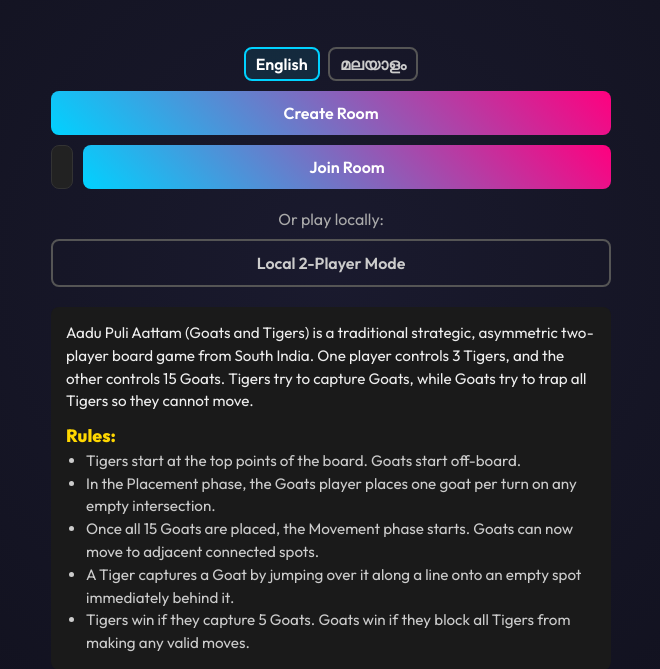
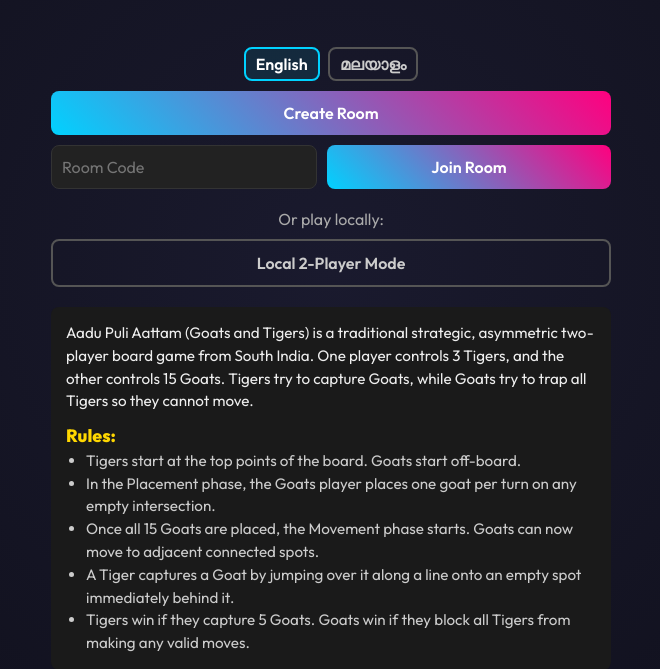
Before and after one commit to o-meiuqer-o/tinygames, a website: page public/aadu-puli-aattam.html in a window 1280 px wide. Shown: the part 131-800 px from the top of the page, without its empty margins (309-969 px from the left). Drawn offline with nearby package versions, Linux system fonts and the light colour scheme; no server answers.

Commit message:
style: align join room input and button to exactly 50% width each

```diff
--- a/public/aadu-puli-aattam.html
+++ b/public/aadu-puli-aattam.html
@@ -56,6 +56,11 @@
             background-color: #222;
             color: white;
             font-size: 1rem;
+            width: 50% !important;
+        }
+        .room-controls .join-room-wrapper button {
+            flex: 1;
+            width: 50% !important;
         }
         .btn {
             display: inline-block;
```
